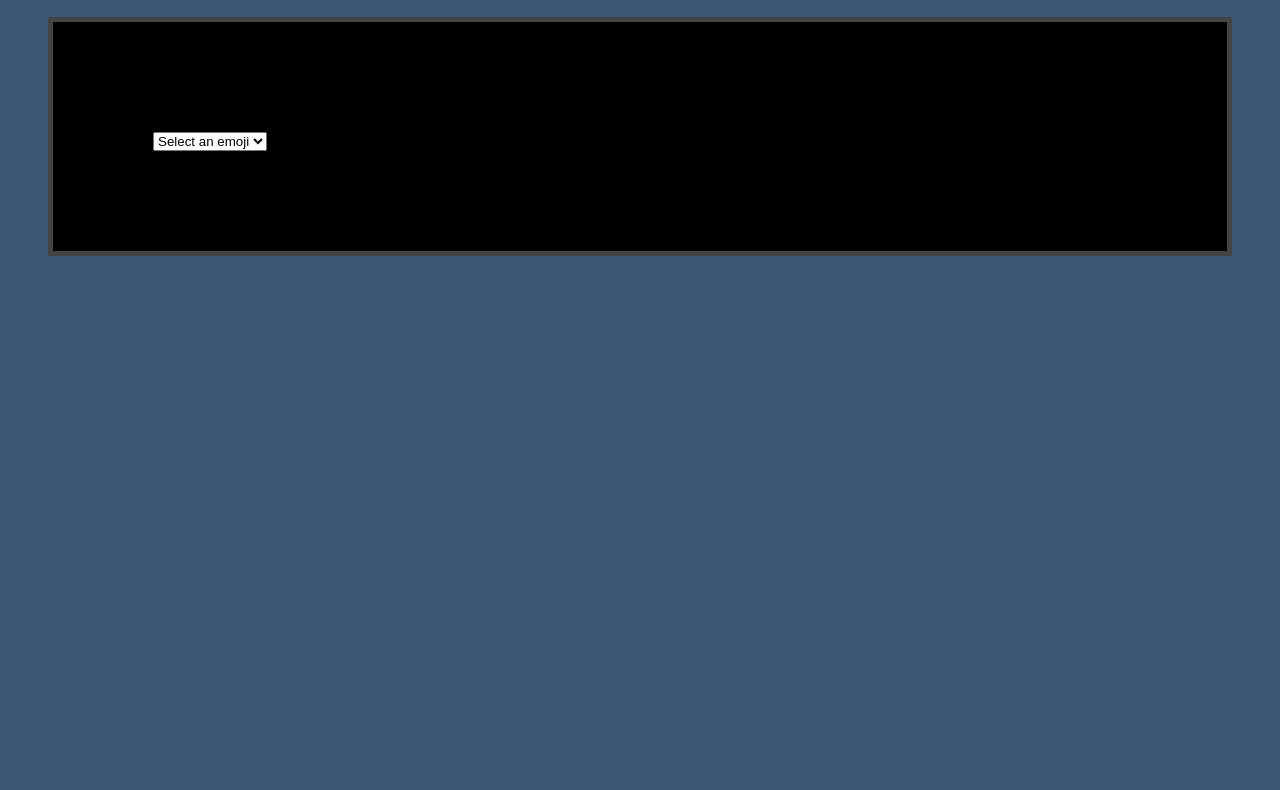
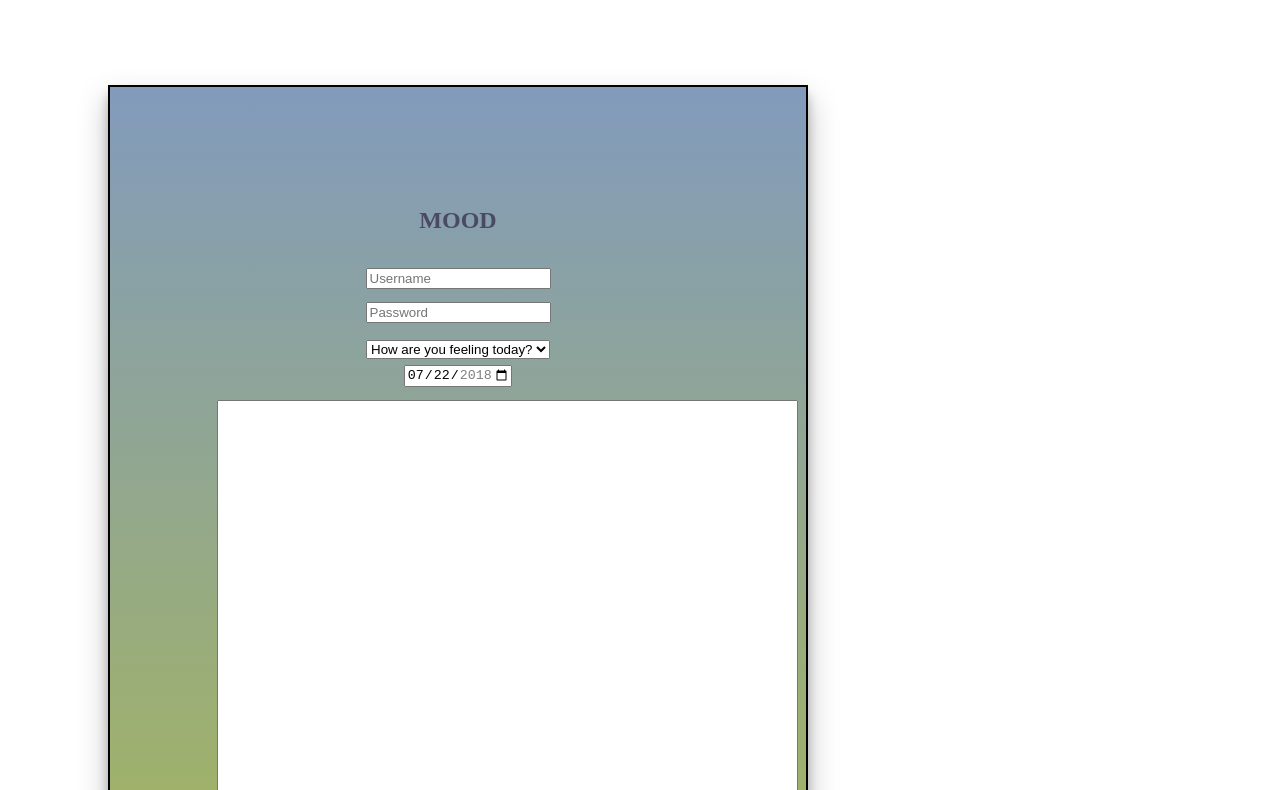
Before and after one commit to Alaabm/SBA308A, a plain HTML site: page index.html in a window 1280 px wide. Shown: the part 81-871 px from the top of the page. Before the commit the page ends 800 px from the top, so only its background shows below. Drawn offline with Linux system fonts and the light colour scheme; no server answers.

Commit message:
added forms

```diff
--- a/index.html
+++ b/index.html
@@ -9,13 +9,31 @@
 
 </head>
 <body>
-    <h1><span>EMOJI GENERATOR</span></h1>
-        <div id="container">
-            <div class="selected-emoji" id="selected-emoji"></div>
-            <select id="emoji-selected" onchange="displaySelectedEmoji()">
-                <option id="option" value="" disabled selected>Select an emoji</option>
-            </select>
+    <h1><span>DAILY JOURNAL</span></h1>
+
+            <section id="parent">
+                    <h1><span>MOOD</span></h1>
+                     <label > <input style="margin-top:10pt" type="text" placeholder="Username"></label></br>
+                    <label>  <input type="password" placeholder="Password"></label></br>
+
+
+                    <div id="container">
+                <div class="selected-emoji" id="selected-emoji"></div>
+                    <select id="emoji-selected" onchange="displaySelectedEmoji()">
+                        <option id="option" value="" disabled selected>How are you feeling today?</option>
+                    </select>
         </div>
+
+                    <input type="date" id="start" name="trip-start" value="2018-07-22" min="2018-01-01" max="2018-12-31" /><br>
+                    <input style="padding: 200px" type='text' id='userParagraph' >
+
+                    <button style="margin-top:15pt;margin-bottom:100pt" type="submit">Save</button></br>
+                    <label>  <input type="checkbox" Placeholder="Remember Me"> Remember Me </label>
+                        <a style="color:rgb(142, 226, 86)" = "#">Forgot Password</a>
+                    <p>Don't have an account
+                    <a style="color:rgb(142, 226, 86)"href="#">Register</a></p>
+
+            </section>
 
 </body>
 </html>
--- a/styles.css
+++ b/styles.css
@@ -1,20 +1,24 @@
 body{
-    background-color: rgb(56, 88, 117);
+    color: whitesmoke;
+    height: 800px;
+    width: 900px;
+    align-content: center;
 }
 
 h1{
     text-align: center;
+    color: rgb(74, 74, 101);
 }
 
-#container{
+/* #container{
     width: auto;
     margin: 40px;
     padding: 100px;
-    background: #111111;
+    background: #bc9494;
     border: 5px solid #444444;
     cursor: pointer;
-    background-color: black;
-}
+    background-color: rgb(212, 174, 174);
+} */
 
 
 .selected-emoji {
@@ -22,5 +26,23 @@ h1{
     width: 250px;
     margin-top: 10px;
     /* text-align: center; */
-    margin-left: 160px;
+    margin-left: 120px;
 }
+
+
+section{
+    border: solid 2px black;
+    background-color:rgb(224, 224, 225);
+    margin:100px;
+    padding:100px;
+    position:relative;
+    text-align: center;
+    box-shadow: rgba(0, 0, 0, 0.25) 0px 14px 28px, rgba(0, 0, 0, 0.22) 0px 10px 10px;
+}
+input{
+    margin:5pt;
+}
+
+section{
+background: linear-gradient(#829bbc, #afbd3e);
+}
```
Also changed, not shown: 1 other file.
